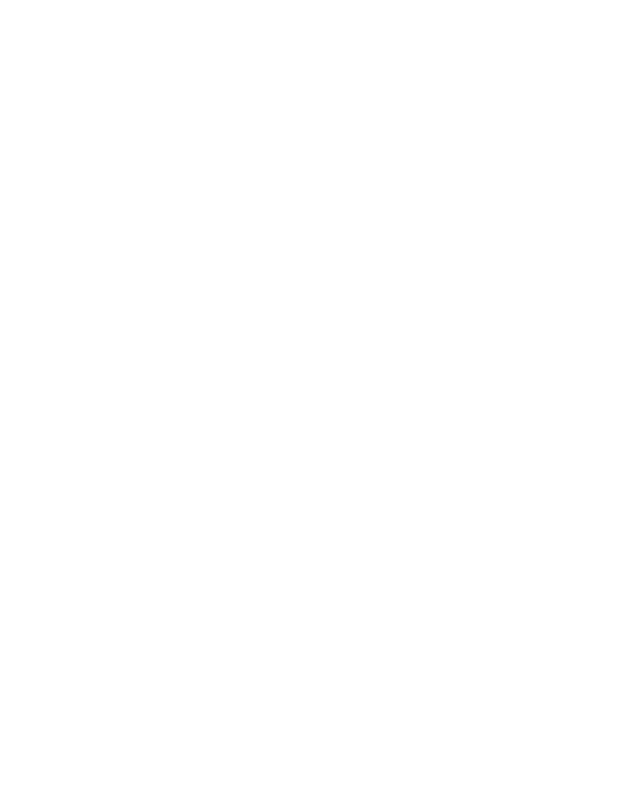
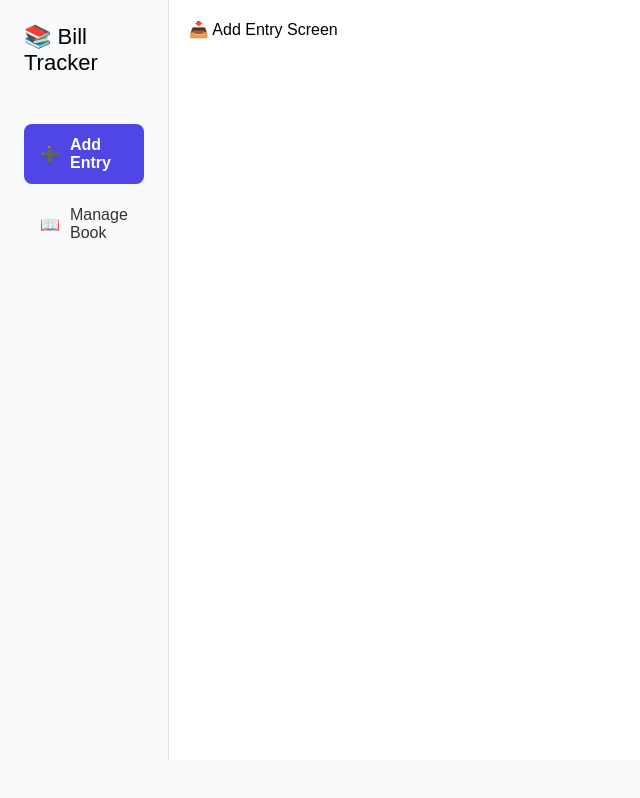
Before and after one commit to think-WayBig/30-bill-tracker-smart-tax, a React (Vite) app: page / in a window 1280 px wide. Shown: the whole page, without its empty margins (0-640 px from the left). Built offline with nearby package versions, Linux system fonts and the light colour scheme.

Commit message:
add sidebar, screens, dialog

```diff
--- /dev/null
+++ b/src/renderer/src/App.css
@@ -0,0 +1,9 @@
+* {
+  margin: 0;
+  padding: 0;
+  box-sizing: border-box;
+}
+
+body {
+  font-family: sans-serif;
+}
--- a/src/renderer/src/App.tsx
+++ b/src/renderer/src/App.tsx
@@ -1,6 +1,85 @@
-function App(): React.JSX.Element {
+declare global {
+  interface Window {
+    api: {
+      selectFolder: () => Promise<string | null>
+    }
+  }
+}
+import { useEffect, useState } from 'react'
+import FolderSelector from './components/FolderSelector'
+import MainView from './components/MainView'
+import './App.css'
+
+function App() {
+  const [folderPath, setFolderPath] = useState<string | null>(null)
+
+  useEffect(() => {
+    const saved = localStorage.getItem('selectedFolder')
+    if (saved) setFolderPath(saved)
+  }, [])
+
+  const handleChangeFolder = async () => {
+    const selected = await window.api.selectFolder()
+    if (selected) {
+      localStorage.setItem('selectedFolder', selected)
+      setFolderPath(selected)
+    }
+  }
+
   return (
-    <></>
+    <div style={{ display: 'flex', flexDirection: 'column', height: '100vh', overflow: 'hidden' }}>
+      {/* Sidebar */}
+      <MainView />
+
+      {/* Right Panel */}
+      <div style={{ display: 'flex', flexDirection: 'column', flex: 1 }}>
+        {/* FolderSelector */}
+        <FolderSelector onFolderSelected={setFolderPath} />
+
+        {/* Main Content Placeholder */}
+        <div style={{ flex: 1, backgroundColor: '#f9f9f9' }}></div>
+
+        {/* Bottom Bar */}
+        {folderPath && (
+          <div
+            style={{
+              padding: '12px 20px',
+              fontSize: '14px',
+              background: '#f0f0f0',
+              color: '#333',
+              borderTop: '1px solid #ccc',
+              display: 'flex',
+              justifyContent: 'space-between',
+              alignItems: 'center'
+            }}
+          >
+            <span>📁 Current Directory: {folderPath}</span>
+            <button
+              onClick={handleChangeFolder}
+              style={{
+                padding: '6px 16px',
+                fontSize: '13px',
+                backgroundColor: '#007bff',
+                color: '#fff',
+                border: 'none',
+                borderRadius: '6px',
+                cursor: 'pointer',
+                marginLeft: '12px',
+                transition: 'background-color 0.3s ease'
+              }}
+              onMouseEnter={(e) =>
+                ((e.target as HTMLButtonElement).style.backgroundColor = '#0056b3')
+              }
+              onMouseLeave={(e) =>
+                ((e.target as HTMLButtonElement).style.backgroundColor = '#007bff')
+              }
+            >
+              Change
+            </button>
+          </div>
+        )}
+      </div>
+    </div>
   )
 }
 
--- /dev/null
+++ b/src/renderer/src/components/AddEntry.tsx
@@ -0,0 +1,9 @@
+const AddEntry = () => {
+  return (
+    <div style={{ padding: '20px', width: '100vw', height: '100vh', backgroundColor: 'white' }}>
+      📥 Add Entry Screen
+    </div>
+  )
+}
+
+export default AddEntry
--- /dev/null
+++ b/src/renderer/src/components/FolderSelector.tsx
@@ -0,0 +1,69 @@
+import { useEffect, useState } from 'react'
+
+type FolderSelectorProps = {
+  onFolderSelected: (path: string) => void
+}
+
+const FolderSelector = ({ onFolderSelected }: FolderSelectorProps) => {
+  const [showButton, setShowButton] = useState(false)
+
+  const chooseFolder = async () => {
+    const selected = await window.api.selectFolder()
+
+    if (selected) {
+      localStorage.setItem('selectedFolder', selected)
+      onFolderSelected(selected)
+      setShowButton(false)
+    } else {
+      setShowButton(true)
+    }
+  }
+
+  useEffect(() => {
+    const savedFolder = localStorage.getItem('selectedFolder')
+    if (savedFolder) {
+      onFolderSelected(savedFolder)
+    } else {
+      chooseFolder()
+    }
+  }, [])
+
+  if (!showButton) return null
+
+  return (
+    <div
+      style={{
+        height: '100vh',
+        display: 'flex',
+        flexDirection: 'column',
+        justifyContent: 'center',
+        alignItems: 'center',
+        fontFamily: 'sans-serif',
+        textAlign: 'center'
+      }}
+    >
+      <h2 style={{ marginBottom: '20px' }}>Choose the Directory to scan</h2>
+      <button
+        onClick={chooseFolder}
+        style={{
+          padding: '12px 24px',
+          fontSize: '16px',
+          fontWeight: 500,
+          border: 'none',
+          borderRadius: '8px',
+          backgroundColor: '#007bff',
+          color: '#fff',
+          cursor: 'pointer',
+          boxShadow: '0 4px 12px rgba(0, 0, 0, 0.1)',
+          transition: 'background-color 0.3s ease'
+        }}
+        onMouseEnter={(e) => ((e.target as HTMLButtonElement).style.backgroundColor = '#0056b3')}
+        onMouseLeave={(e) => ((e.target as HTMLButtonElement).style.backgroundColor = '#007bff')}
+      >
+        Select Folder
+      </button>
+    </div>
+  )
+}
+
+export default FolderSelector
--- /dev/null
+++ b/src/renderer/src/components/MainView.tsx
@@ -0,0 +1,20 @@
+import { useState } from 'react'
+import Sidebar from './Sidebar'
+import AddEntry from './AddEntry'
+import ManageBook from './ManageBook'
+
+const MainView = () => {
+  const [activeScreen, setActiveScreen] = useState('add')
+
+  return (
+    <div style={{ display: 'flex', height: '95vh' }}>
+      <Sidebar setActiveScreen={setActiveScreen} />
+      <div style={{ flex: 1 }}>
+        {activeScreen === 'add' && <AddEntry />}
+        {activeScreen === 'manage' && <ManageBook />}
+      </div>
+    </div>
+  )
+}
+
+export default MainView
--- /dev/null
+++ b/src/renderer/src/components/ManageBook.tsx
@@ -0,0 +1,9 @@
+const ManageBook = () => {
+  return (
+    <div style={{ padding: '20px', width: '100vw', height: '100vh', backgroundColor: 'white' }}>
+      📖 Manage Book Screen
+    </div>
+  )
+}
+
+export default ManageBook
--- /dev/null
+++ b/src/renderer/src/components/Sidebar.tsx
@@ -0,0 +1,80 @@
+import React, { useState } from 'react'
+
+type SidebarProps = {
+  setActiveScreen: (screen: string) => void
+}
+
+const Sidebar: React.FC<SidebarProps> = ({ setActiveScreen }) => {
+  const [hovered, setHovered] = useState<string | null>(null)
+  const [active, setActive] = useState<string>('add') // default active screen
+
+  const renderButton = (key: string, label: string, icon: string) => (
+    <button
+      onClick={() => {
+        setActiveScreen(key)
+        setActive(key)
+      }}
+      onMouseEnter={() => setHovered(key)}
+      onMouseLeave={() => setHovered(null)}
+      style={{
+        ...buttonStyle,
+        backgroundColor:
+          active === key
+            ? '#4f46e5' // Indigo background for active
+            : hovered === key
+              ? '#e0e7ff' // Light indigo on hover
+              : 'transparent',
+        color: active === key ? '#fff' : '#333',
+        fontWeight: active === key ? '600' : 'normal'
+      }}
+    >
+      <span style={{ marginRight: '10px' }}>{icon}</span> {label}
+    </button>
+  )
+
+  return (
+    <div
+      style={{
+        height: '100vh',
+        display: 'flex',
+        flexDirection: 'column',
+        padding: '24px',
+        borderRight: '1px solid #ddd',
+        width: '240px',
+        boxSizing: 'border-box',
+        backgroundColor: '#f9fafb',
+        boxShadow: '2px 0 6px rgba(0,0,0,0.05)'
+      }}
+    >
+      <div
+        style={{
+          fontSize: '22px',
+          marginBottom: '48px',
+          display: 'flex',
+          alignItems: 'center',
+          gap: '10px'
+        }}
+      >
+        📚 Bill Tracker
+      </div>
+
+      {renderButton('add', 'Add Entry', '➕')}
+      {renderButton('manage', 'Manage Book', '📖')}
+    </div>
+  )
+}
+
+const buttonStyle: React.CSSProperties = {
+  border: 'none',
+  textAlign: 'left',
+  padding: '12px 16px',
+  fontSize: '16px',
+  cursor: 'pointer',
+  borderRadius: '8px',
+  marginBottom: '10px',
+  display: 'flex',
+  alignItems: 'center',
+  transition: 'background-color 0.2s ease, color 0.2s ease'
+}
+
+export default Sidebar
```
Also changed, not shown: src/main/index.ts (+11 -2 lines), src/preload/index.ts (+4 -3 lines), 1 other file (tests, documents, lock files or other folders).
